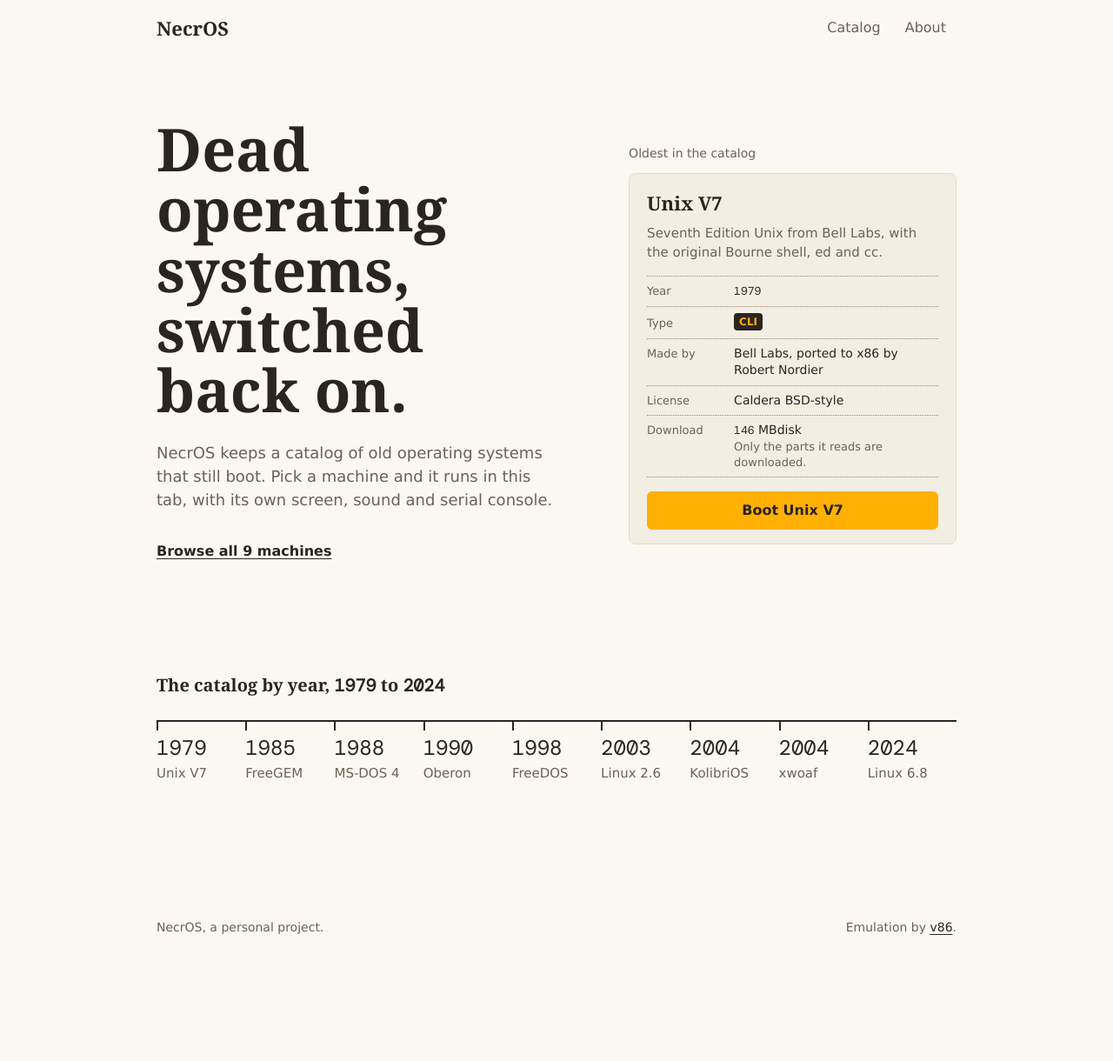
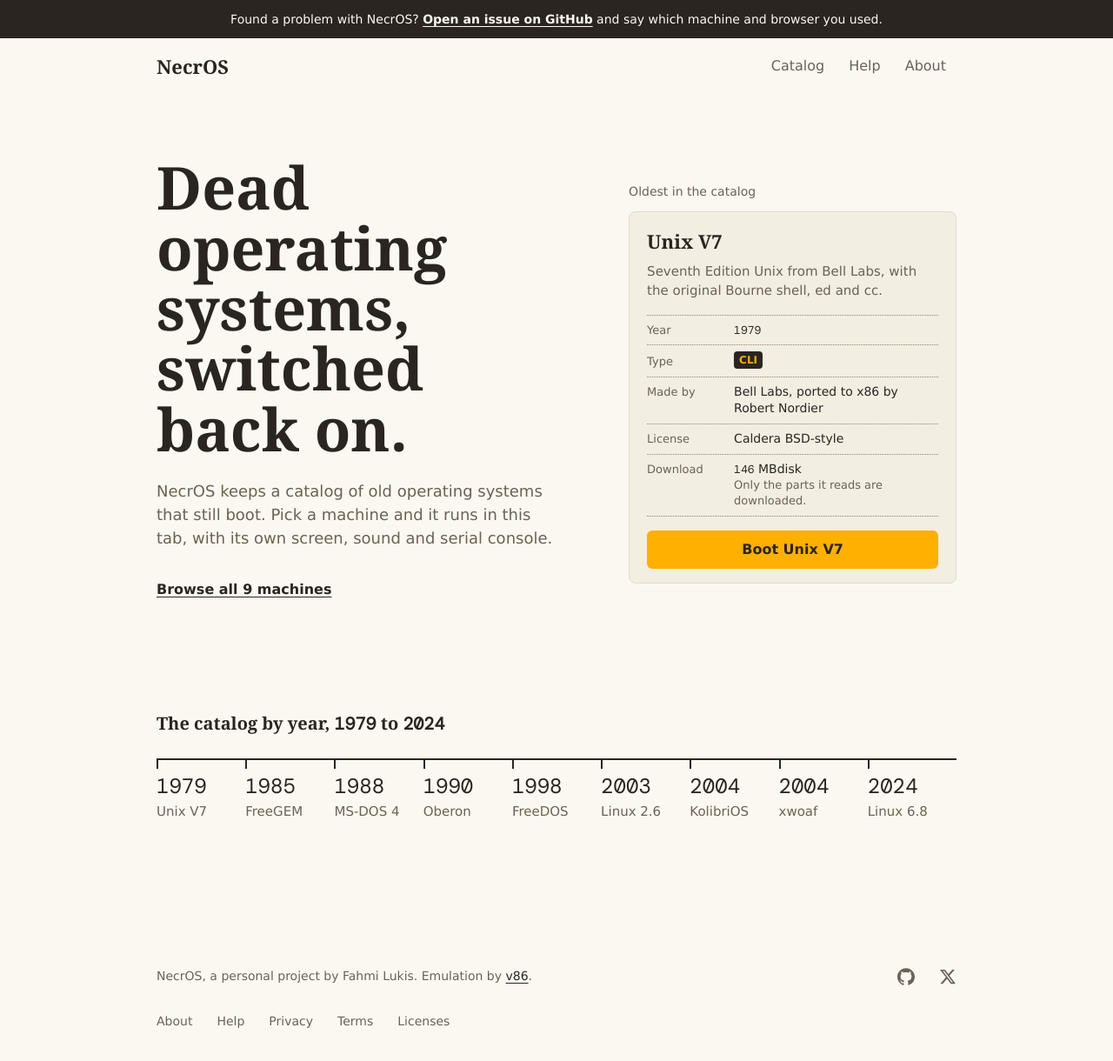
Before and after one commit to lksxyz/necr-os, a SvelteKit app in the folder apps/web/: page / in a window 1280 px wide. Shown: the top 1220 px of the page at 87% size. Before the commit the page ends 1109 px from the top, so only its background shows below. Built offline with nearby package versions, Linux system fonts and the light colour scheme.

Commit message:
feat(web): add issue notice bar, help nav and social footer

```diff
--- a/apps/web/src/routes/(site)/+layout.svelte
+++ b/apps/web/src/routes/(site)/+layout.svelte
@@ -1,20 +1,39 @@
 <script lang="ts">
 	import { page } from '$app/state';
+	import { issuesUrl, operator, socials } from '#lib/site.ts';
 	import type { LayoutProps } from './$types';
 
 	let { children }: LayoutProps = $props();
 
 	const links = [
 		{ href: '/os', label: 'Catalog' },
+		{ href: '/help', label: 'Help' },
 		{ href: '/about', label: 'About' }
 	];
+
+	const footerLinks = [
+		{ href: '/about', label: 'About' },
+		{ href: '/help', label: 'Help' },
+		{ href: '/privacy', label: 'Privacy' },
+		{ href: '/terms', label: 'Terms' },
+		{ href: '/licenses', label: 'Licenses' }
+	];
+
+	const isCurrent = (href: string) => page.url.pathname.startsWith(href);
 </script>
+
+<aside class="notice" aria-label="Site notice">
+	<p>
+		Found a problem with NecrOS? <a href={issuesUrl}>Open an issue on GitHub</a> and say which machine
+		and browser you used.
+	</p>
+</aside>
 
 <header class="bar">
 	<a class="wordmark" href="/">NecrOS</a>
 	<nav aria-label="Main">
 		{#each links as link (link.href)}
-			<a href={link.href} aria-current={page.url.pathname.startsWith(link.href) ? 'page' : undefined}>
+			<a href={link.href} aria-current={isCurrent(link.href) ? 'page' : undefined}>
 				{link.label}
 			</a>
 		{/each}
@@ -26,11 +45,51 @@
 </main>
 
 <footer class="foot">
-	<p>NecrOS, a personal project.</p>
-	<p>Emulation by <a href="https://github.com/copy/v86">v86</a>.</p>
+	<div class="foot-top">
+		<p>NecrOS, a personal project by {operator}. Emulation by <a href="https://github.com/copy/v86">v86</a>.</p>
+		<ul class="socials">
+			{#each socials as social (social.href)}
+				<li>
+					<a href={social.href} aria-label={social.label} title={social.label}>
+						<svg viewBox="0 0 24 24" width="20" height="20" aria-hidden="true" focusable="false">
+							<path d={social.path} fill="currentColor" />
+						</svg>
+					</a>
+				</li>
+			{/each}
+		</ul>
+	</div>
+	<nav aria-label="Site">
+		{#each footerLinks as link (link.href)}
+			<a href={link.href} aria-current={isCurrent(link.href) ? 'page' : undefined}>{link.label}</a>
+		{/each}
+	</nav>
 </footer>
 
 <style>
+	.notice {
+		background: var(--text);
+		color: var(--paper);
+	}
+
+	.notice p {
+		max-width: 960px;
+		margin: 0 auto;
+		padding: 12px 20px;
+		font-size: 14px;
+		line-height: 1.45;
+		text-align: center;
+	}
+
+	.notice a {
+		color: var(--paper);
+		font-weight: 600;
+	}
+
+	.notice a:focus-visible {
+		outline-color: var(--paper);
+	}
+
 	.bar,
 	main,
 	.foot {
@@ -94,20 +153,65 @@
 	}
 
 	.foot {
-		display: flex;
-		flex-wrap: wrap;
-		justify-content: space-between;
-		gap: 8px 24px;
+		display: grid;
+		gap: 8px;
 		padding-block: 24px 32px;
 		color: var(--muted);
 		font-size: 14px;
 	}
 
-	.foot a {
+	.foot-top {
+		display: flex;
+		flex-wrap: wrap;
+		align-items: center;
+		justify-content: space-between;
+		gap: 8px 24px;
+	}
+
+	.foot-top a {
 		color: var(--text);
 	}
 
+	.foot nav {
+		flex-wrap: wrap;
+		margin-left: -12px;
+	}
+
+	.foot nav a {
+		font-size: 14px;
+	}
+
+	.socials {
+		display: flex;
+		gap: 4px;
+		margin: 0 -12px 0 0;
+		padding: 0;
+		list-style: none;
+	}
+
+	.socials a {
+		display: inline-grid;
+		place-items: center;
+		width: 44px;
+		height: 44px;
+		border-radius: var(--r-control);
+		color: var(--muted);
+		transition: color var(--fast) var(--ease);
+	}
+
+	.socials a:hover {
+		color: var(--text);
+	}
+
+	.socials a:active {
+		background: var(--surface);
+	}
+
 	@media (max-width: 560px) {
+		.notice p {
+			text-align: left;
+		}
+
 		.bar {
 			height: 56px;
 		}
@@ -116,6 +220,10 @@
 			padding: 0 10px;
 		}
 
+		.foot nav {
+			margin-left: -10px;
+		}
+
 		main {
 			padding-block: 32px 64px;
 		}
```
